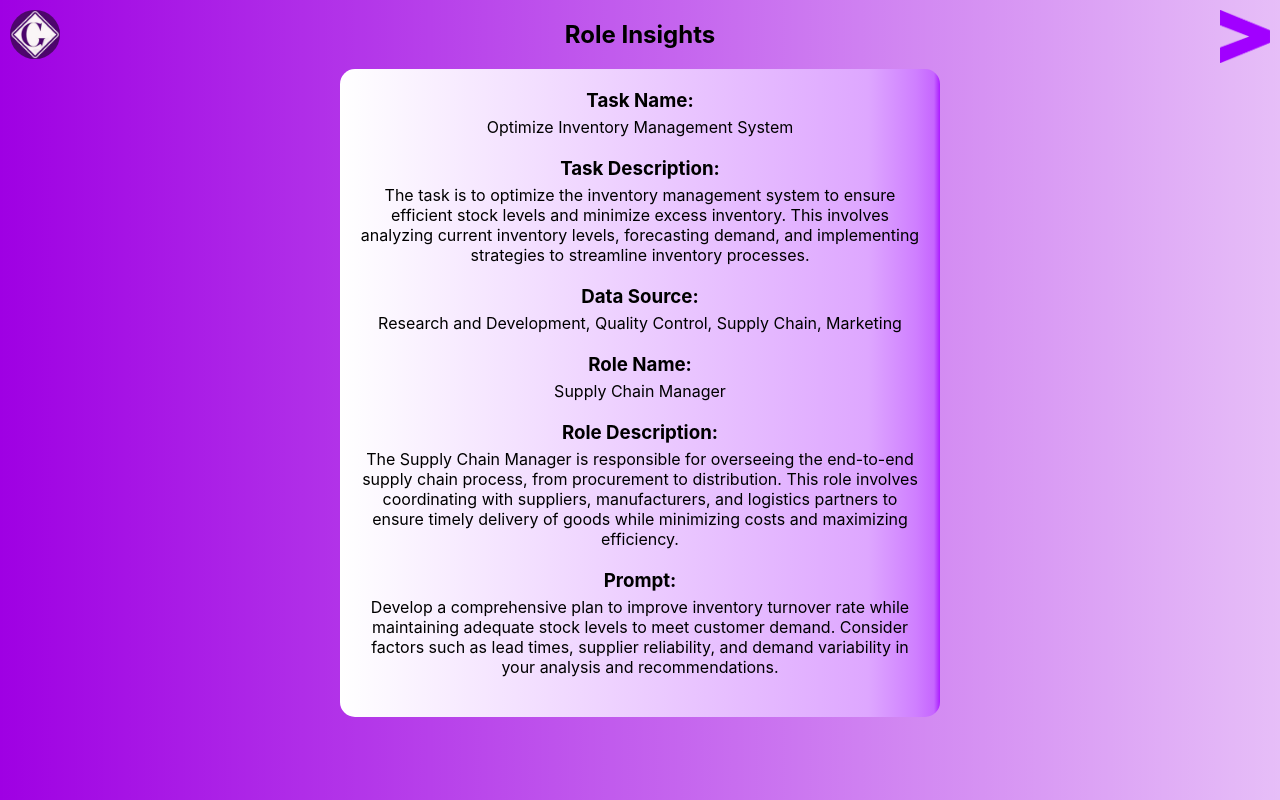
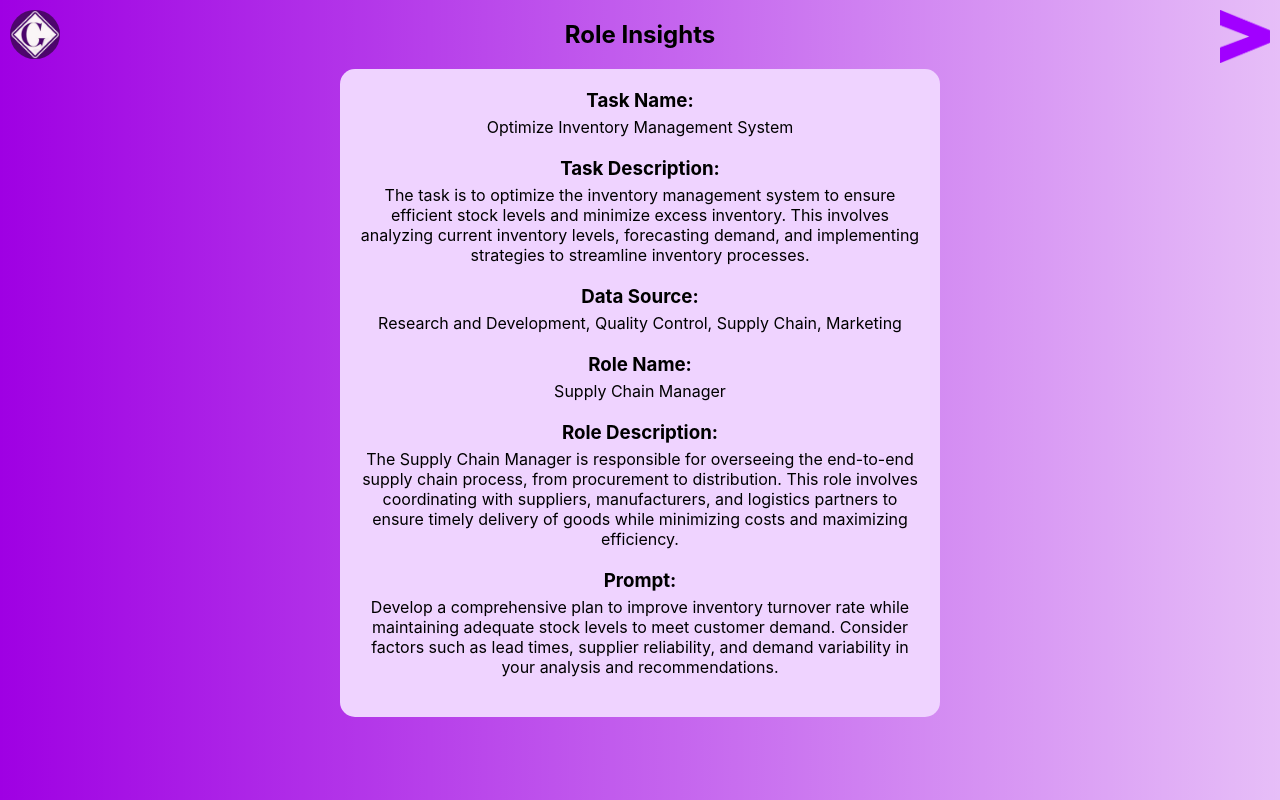
Before and after one commit to first-phoenix/mygenie, a React (Create React App) app: page /#/roleinsights in a window 1280 px wide. Built offline with nearby package versions, Linux system fonts and the light colour scheme; what react-chatbot-kit would draw is missing.

Commit message:
minor fixes for color and scrollbar

```diff
--- a/src/Admin/RoleInsights/RoleInsights.css
+++ b/src/Admin/RoleInsights/RoleInsights.css
@@ -15,7 +15,7 @@
     max-width: 600px;
     width: 75vw;
     margin: 0 auto;
-    background: linear-gradient(90deg, rgba(255,255,255,1) 0%, rgba(222,167,255,1) 88%, rgba(207,127,255,1) 96%, rgba(198,102,255,1) 99%, rgba(171,29,255,1) 100%);
+    background-color: #efd3ff; /* Background color */
     padding: 20px;
     border-radius: 15px;
 }
--- a/src/App.css
+++ b/src/App.css
@@ -19,6 +19,10 @@
     overflow: auto;
 
   }
+
+.App::-webkit-scrollbar{
+  display: none;
+}
 
   .logo{
     border-radius: 10px;
```
